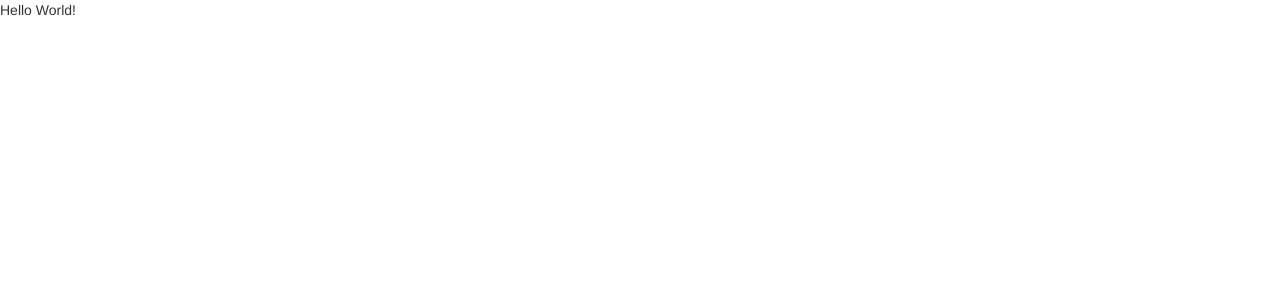
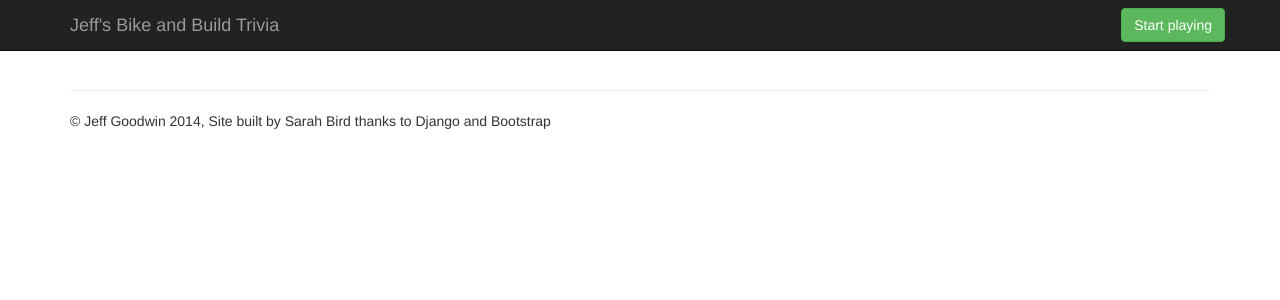
Before and after one commit to birdsarah/jeff_bikeandbuild_trivia, a Django app: page / in a window 1280 px wide. Before the commit the part shown is almost empty. Shown: the top 300 px of the page. Run offline with Django 3.2, Linux system fonts and the light colour scheme; data that the repository does not hold is empty; parts of the project's set-up code (start-up, migrations or seed data) failed here and were passed over; some libraries are stand-ins or nearby versions.

Commit message:
Add some layout to homepage

```diff
--- a/templates/base.html
+++ b/templates/base.html
@@ -13,9 +13,24 @@
         <script src="{% static "js/vendor/modernizr-2.6.2.min.js" %}"></script>
     </head>
     <body>
-
+    <div class="navbar navbar-inverse navbar-fixed-top" role="navigation">
+        <div class="container">
+            <div class="navbar-header">
+            <a class="navbar-brand" href="#">Jeff's Bike and Build Trivia</a>
+        </div>
+        <div class="navbar-collapse collapse navbar-form navbar-right">
+            <button type="submit" class="btn btn-success">Start playing</button>
+        </div><!--/.navbar-collapse -->
+      </div>
+    </div>
+    <div class="main container">
         {% block content %}
         {% endblock content %}
+        <hr>
+        <footer>
+        <p>&copy; Jeff Goodwin 2014, Site built by Sarah Bird thanks to Django and Bootstrap</p>
+        </footer>
+    </div>
 
         <script src="//ajax.googleapis.com/ajax/libs/jquery/1.10.1/jquery.min.js"></script>
         <script>window.jQuery || document.write('<script src="{% static "js/vendor/jquery-1.10.1.min.js" %}"><\/script>')</script>
--- a/trivia/static/trivia/sass/main.scss
+++ b/trivia/static/trivia/sass/main.scss
@@ -5,3 +5,7 @@
 
 @import "compass/reset";
 @import "bootstrap";
+
+.main.container {
+    margin-top: 5em;
+}
--- a/trivia/templates/trivia/trivia_list.html
+++ b/trivia/templates/trivia/trivia_list.html
@@ -1,4 +1,22 @@
 {% extends "base.html" %}
+{% load staticfiles %}
 {% block content %}
-<p>Hello World!</p>
+{% for trivia in object_list %}
+<div class="row">
+    <div class="col-md-6">
+        <div class="image">
+            <img src="{{ MEDIA_URL }}{{ trivia.image }}" alt="Image for {{ trivia.title }}"></img>
+            <h2 class="overimage">{{trivia.title}}</h2>
+        </div>
+    </div>
+    <div class="col-md-6">
+        <dl>
+            <h3>{{trivia.question}}</h3>
+            <dt>Overview</dt><dd>{{trivia.overview}}</dd>
+            <dt>Insider</dt><dd>{{trivia.insider}}</dd>
+            <dt>Details</dt><dd>{{trivia.details}}</dd>
+        </dl>
+    </div>
+</div>
+{% endfor %}
 {% endblock %}
```
Also changed, not shown: trivia/static/trivia/stylesheets/main.css.
